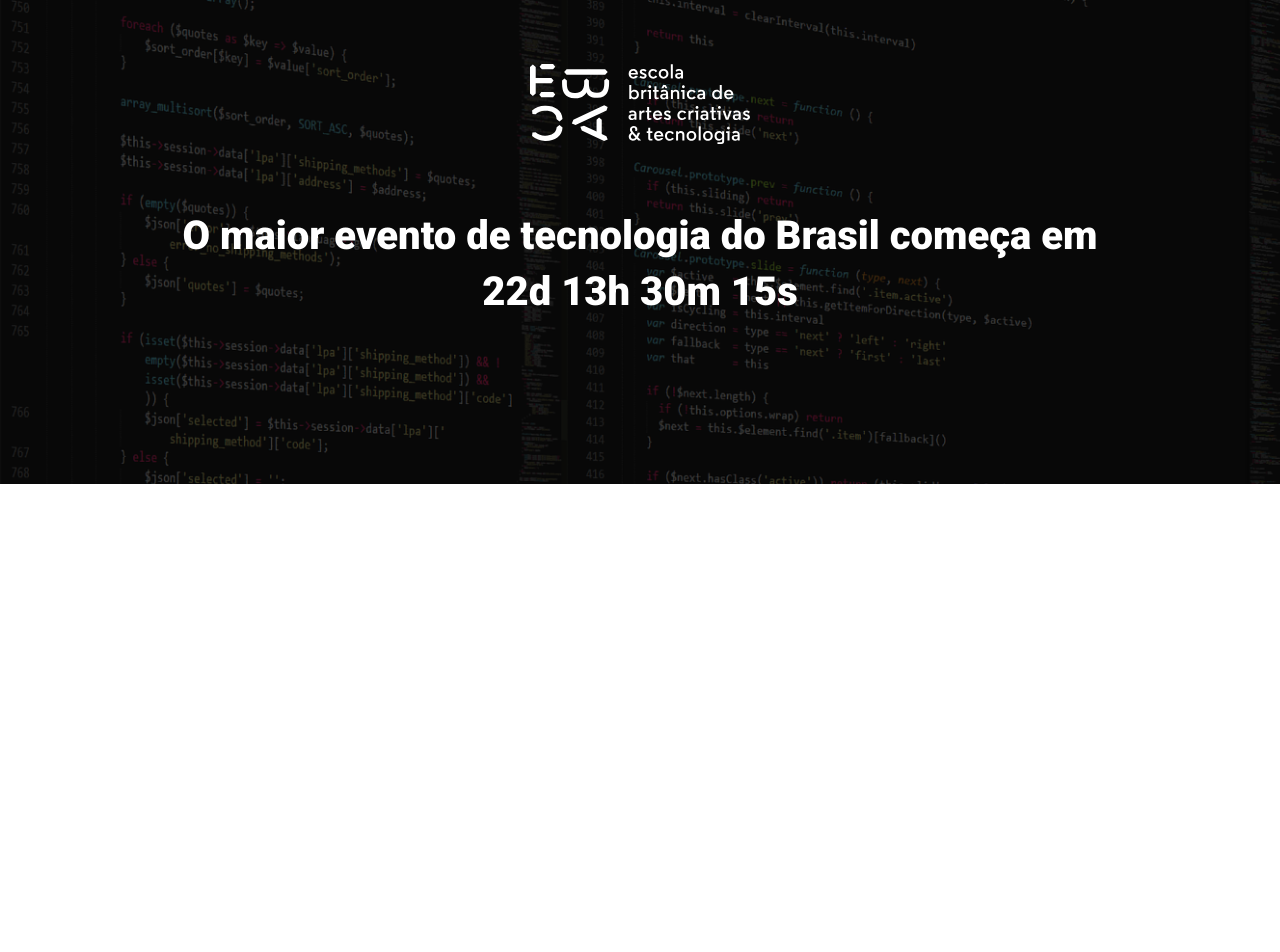
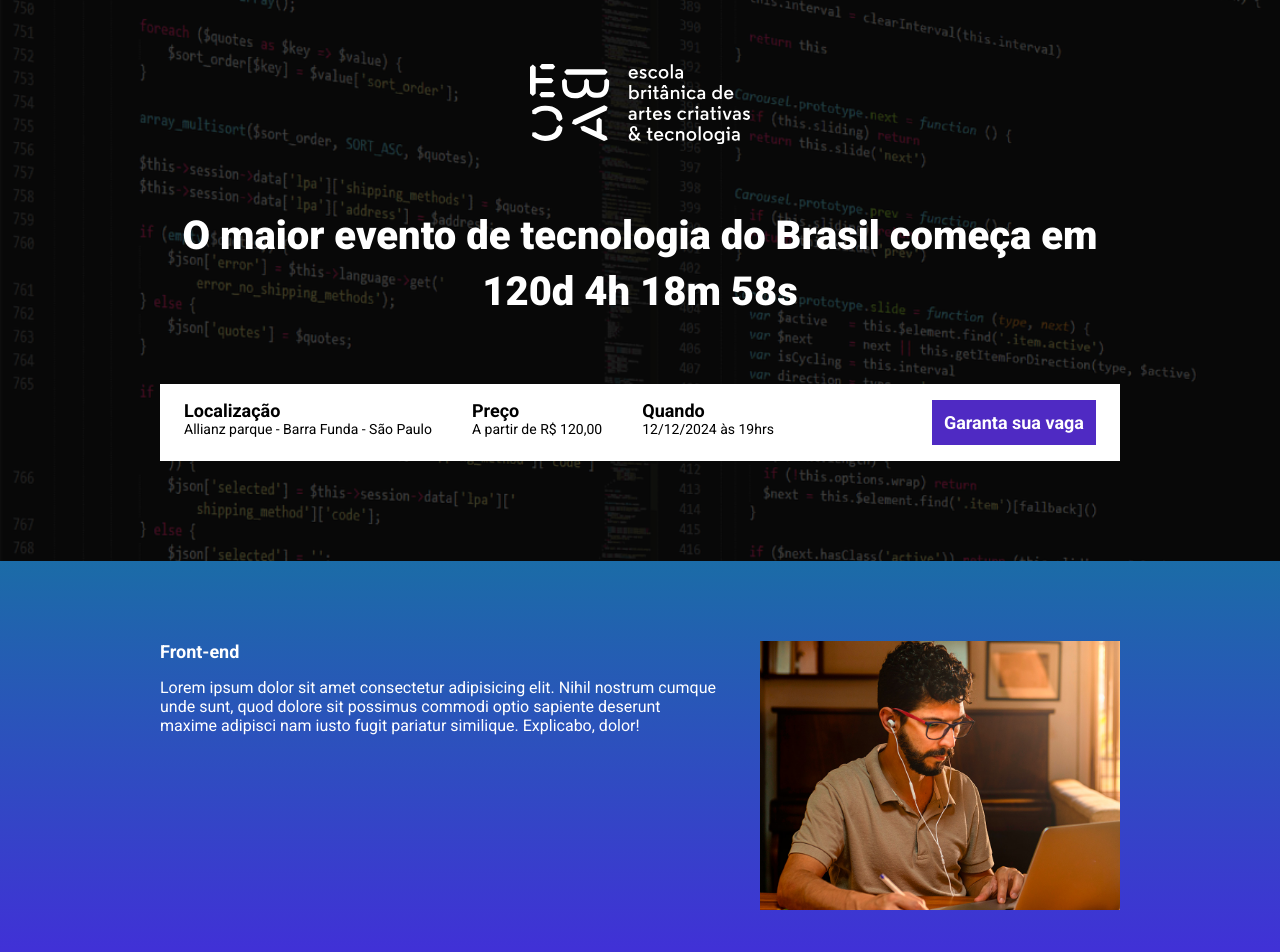
Before and after one commit to LeandroCamposDEV/ebac_tech_talks, a website built with Parcel: page src/index.html in a window 1280 px wide. Shown: the top 952 px of the page. Before the commit the page ends 800 px from the top, so only its background shows below. Built offline with nearby package versions, Linux system fonts and the light colour scheme.

Commit message:
criando a contagem regressiva

```diff
--- a/package.json
+++ b/package.json
@@ -2,9 +2,9 @@
   "name": "ebac_talks",
   "version": "1.0.0",
   "description": "",
-  "main": "index.js",
   "scripts": {
     "dev": "parcel src/index.html src/styles/main.scss src/scripts/main.js --no-cache",
+    "build": "parcel build src/index.html",
     "test": "echo \"Error: no test specified\" && exit 1"
   },
   "keywords": [],
--- a/src/index.html
+++ b/src/index.html
@@ -9,19 +9,78 @@
     <link rel="preconnect" href="https://fonts.gstatic.com" crossorigin>
     <link href="https://fonts.googleapis.com/css2?family=Roboto:wght@400;700;900&display=swap" rel="stylesheet">
     <link rel="stylesheet" href="styles/main.scss">
+    <link rel="stylesheet" href="https://unpkg.com/aos@next/dist/aos.css" />
 </head>
 <body>
     <header class="hero">
         <div class="container">
             <img class="hero__logo" src="./images/ebac_logo.svg" alt="EBAC">
             <p class="hero__text">
-                O maior evento de tecnologia do Brasil começa em 22d 13h 30m 15s
-            </p>
+                O maior evento de tecnologia do Brasil começa em <span id="contador"></span>
+            <div class="infos-bar">
+                <ul class="infos-bar__infos">
+                    <li class="infos-bar__infos__item">
+                        <b>Localização</b>
+                        Allianz parque - Barra Funda - São Paulo
+                    </li>
+                    <li class="infos-bar__infos__item">
+                        <b>Preço</b>
+                        A partir de R$ 120,00
+                    </li>
+                    <li class="infos-bar__infos__item">
+                        <b>Quando</b>
+                        12/12/2024 às 19hrs
+                    </li>
+                </ul>
+                <a href="#" class="button button--primary">
+                    Garanta sua vaga
+                </a>
+            </div>
         </div>
     </header>
 
+    <section class="event event--frontend">
+        <div class="container"  data-aos="fade-right">
+            <div class="event__details">
+                <h2 class="event__details__title">Front-end</h2>
+                <p class="event__details__description">Lorem ipsum dolor sit amet consectetur adipisicing elit. Nihil nostrum cumque unde sunt, quod dolore sit possimus commodi optio sapiente deserunt maxime adipisci nam iusto fugit pariatur similique. Explicabo, dolor!</p>
+            </div>
+            <img class="event__image" src="./images/frontend.png" alt="Front-end">
+        </div>
+    </section>
+
+    <section class="event event--ux-ui event--image-left">
+        <div class="container" data-aos="fade-left">
+            <div class="event__details">
+                <h2 class="event__details__title">UX/UI</h2>
+                <p class="event__details__description">Lorem ipsum dolor sit amet consectetur adipisicing elit. Nihil nostrum cumque unde sunt, quod dolore sit possimus commodi optio sapiente deserunt maxime adipisci nam iusto fugit pariatur similique. Explicabo, dolor!</p>
+            </div>
+            <img class="event__image" src="./images/ui-ux.png" alt="Front-end">
+        </div>
+    </section>
+
+    <section class="event event--data-science">
+        <div class="container"  data-aos="fade-right">
+            <div class="event__details">
+                <h2 class="event__details__title">Data Science</h2>
+                <p class="event__details__description">Lorem ipsum dolor sit amet consectetur adipisicing elit. Nihil nostrum cumque unde sunt, quod dolore sit possimus commodi optio sapiente deserunt maxime adipisci nam iusto fugit pariatur similique. Explicabo, dolor!</p>
+            </div>
+            <img class="event__image" src="./images/data.png" alt="Front-end">
+        </div>
+    </section>
+
+    <section class="event event--backend event--image-left">
+        <div class="container"  data-aos="fade-left">
+            <div class="event__details">
+                <h2 class="event__details__title">Back-end</h2>
+                <p class="event__details__description">Lorem ipsum dolor sit amet consectetur adipisicing elit. Nihil nostrum cumque unde sunt, quod dolore sit possimus commodi optio sapiente deserunt maxime adipisci nam iusto fugit pariatur similique. Explicabo, dolor!</p>
+            </div>
+            <img class="event__image" src="./images/backend.png" alt="Front-end">
+        </div>
+    </section>
 
 
+    <script src="https://unpkg.com/aos@next/dist/aos.js"></script>
     <script src="scripts/main.js"></script>
 </body>
 </html>
--- a/src/scripts/main.js
+++ b/src/scripts/main.js
@@ -1 +1,27 @@
-console.log("Olá, mundo!");
+AOS.init();
+
+const dataDoEvento = new Date("Dec 22, 2024 19:00:00");
+const timeStampDoEvento = dataDoEvento.getTime();
+
+const contaAsHoras = setInterval(function() {
+    const agora = new Date();
+    const timeStampAtual = agora.getTime();
+
+    const distanciaAteOEvento = timeStampDoEvento - timeStampAtual;
+
+    const diaEmMS = 1000 * 60 * 60 * 24;
+    const horaEmMs = 1000 * 60 *60;
+    const minutosEmMs = 1000 * 60;
+
+    const diasAteOEvento = Math.floor(distanciaAteOEvento / diaEmMS);
+    const horaAteOEvento = Math.floor((distanciaAteOEvento % diaEmMS) / horaEmMs);
+    const minutosAteOEvento = Math.floor((distanciaAteOEvento % horaEmMs) / minutosEmMs);
+    const segundosAteOEvento = Math.floor((distanciaAteOEvento % minutosEmMs) / 1000);
+
+    document.getElementById('contador').innerHTML = `${diasAteOEvento}d ${horaAteOEvento}h ${minutosAteOEvento}m ${segundosAteOEvento}s`;
+
+    if (distanciaAteOEvento < 0) {
+        clearInterval(contaAsHoras);
+        document.getElementById('contador').innerHTML = 'Evento expirado'
+    }
+}, 1000);
--- /dev/null
+++ b/src/styles/_event.scss
@@ -0,0 +1,64 @@
+@use 'variables';
+
+.event {
+    padding: 80px 0;
+
+    &--frontend {
+        background-image: linear-gradient(variables.$blue1, variables.$blue2);
+    }
+
+    &--ux-ui {
+        background-image: linear-gradient(variables.$blue2, variables.$pink);
+    }
+
+    &--data-science {
+        background-image: linear-gradient(variables.$pink, variables.$yellow);
+    }
+
+    &--backend {
+        background-image: linear-gradient(variables.$yellow, variables.$pink);
+    }
+
+    &--image-left {
+        .container {
+            flex-direction: row-reverse;
+        }
+    }
+
+    .container {
+        display: flex;
+        gap: 40px;
+    }
+
+    &__image {
+        max-width: 360px;
+    }
+
+    &__details {
+
+        &__title {
+            font-size: 18px;
+            font-weight: bold;
+            margin-bottom: 16px;
+        }
+
+        &__description {
+            font-weight: 22px;
+        }
+    }
+
+    @media (max-width: 640px) {
+        .container {
+            display: block;
+        }
+
+        &__image {
+            width: 100%;
+        }
+
+        &__details {
+            margin-right: 0;
+            margin-bottom: 16px;
+        }
+    }
+}
--- a/src/styles/_hero.scss
+++ b/src/styles/_hero.scss
@@ -1,3 +1,5 @@
+@use 'variables';
+
 .hero {
     padding-top: 64px;
     padding-bottom: 100px;
@@ -16,7 +18,7 @@
         left: 0;
         width: 100%;
         height: 100%;
-        background-color: #000;
+        background-color: variables.$secondaryTextColor;
         content: '';
         opacity: .7;
     }
--- /dev/null
+++ b/src/styles/_variables.scss
@@ -0,0 +1,8 @@
+$textColor: #fff;
+$secondaryTextColor: #000;
+
+$blue1: #1b6ca7;
+$blue2: #442bDB;
+$pink: #89223B;
+$yellow: #9c791D;
+$purple: #4F2AC3;
--- /dev/null
+++ b/src/styles/components/_buttons.scss
@@ -0,0 +1,26 @@
+@use '../variables';
+
+.button {
+    padding: 12px;
+    font-size: 18px;
+    font-weight: bold;
+    text-decoration: none;
+    text-align: center;
+    white-space: nowrap;
+
+    &--primary {
+        color: variables.$textColor;
+        background-color: variables.$purple;
+    }
+
+    @media (max-width: 640px) {
+        display: flex;
+        width: 100%;
+        align-items: center;
+    }
+
+    @media (max-width: 1024px) {
+        display: flex;
+        align-items: center;
+    }
+}
--- /dev/null
+++ b/src/styles/components/_infos_bar.scss
@@ -0,0 +1,42 @@
+@use '../variables';
+
+.infos-bar {
+    padding: 16px 24px;
+    background-color: variables.$textColor;
+    display: flex;
+    justify-content: space-between;
+
+    &__infos {
+        display: flex;
+        gap: 40px;
+
+        &__item {
+            font-size: 14px;
+            color: variables.$secondaryTextColor;
+
+            b {
+                color: variables.$secondaryTextColor;
+                font-size: 18px;
+                display: block;
+            }
+        }
+    }
+
+    @media (max-width: 640px) {
+        display: block;
+
+        &__infos {
+            display: block;
+
+            &__item {
+                margin-bottom: 24px;
+            }
+        }
+    }
+
+    @media (max-width: 1024px) {
+        &__infos {
+            gap: 16px;
+        }
+    }
+}
--- a/src/styles/main.scss
+++ b/src/styles/main.scss
@@ -1,4 +1,8 @@
 @use 'hero';
+@use 'components/infos_bar';
+@use 'components/buttons';
+@use 'event';
+@use 'variables';
 
 
 * {
@@ -6,7 +10,8 @@
     padding: 0;
     box-sizing: border-box;
     font-family: Roboto, sans-serif;
-    color: #fff;
+    color: variables.$textColor;
+    list-style: none;
 }
 
 .container {
```
